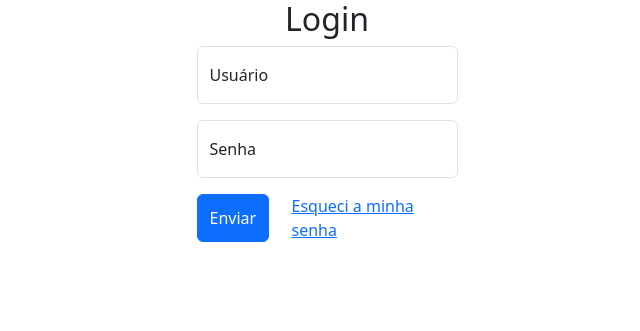
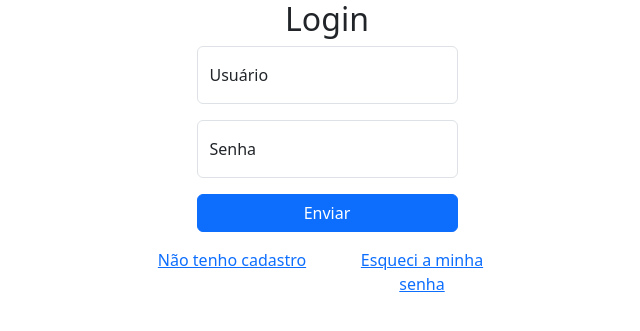
Before and after one commit to abispo/curso-python-proway-20231111, a Django app: page /accounts/login/ in a window 1280 px wide. Shown: the top 331 px of the page, without its empty margins (313-953 px from the left). Run offline with Django 5.2, Linux system fonts and the light colour scheme.

Commit message:
Ajuste de interface

```diff
--- a/modulo03-python-web-com-django/20240323_aula05/templates/registration/login.html
+++ b/modulo03-python-web-com-django/20240323_aula05/templates/registration/login.html
@@ -25,10 +25,16 @@
             </div>
         </div>
         <div class="row mt-3 justify-content-center">
-            <div class="col-1 d-grid">
+            <div class="col-3 d-grid">
                 <button type="submit" class="btn btn-primary">Enviar</button>
             </div>
-            <div class="col-2">
+        </div>
+        <div class="row justify-content-center mt-3">
+            <div class="col-2 text-center">
+                <a href="#">Não tenho cadastro</a>
+            </div>
+
+            <div class="col-2 text-center">
                 <a href="{% url "password_reset" %}">Esqueci a minha senha</a>
             </div>
         </div>
```
